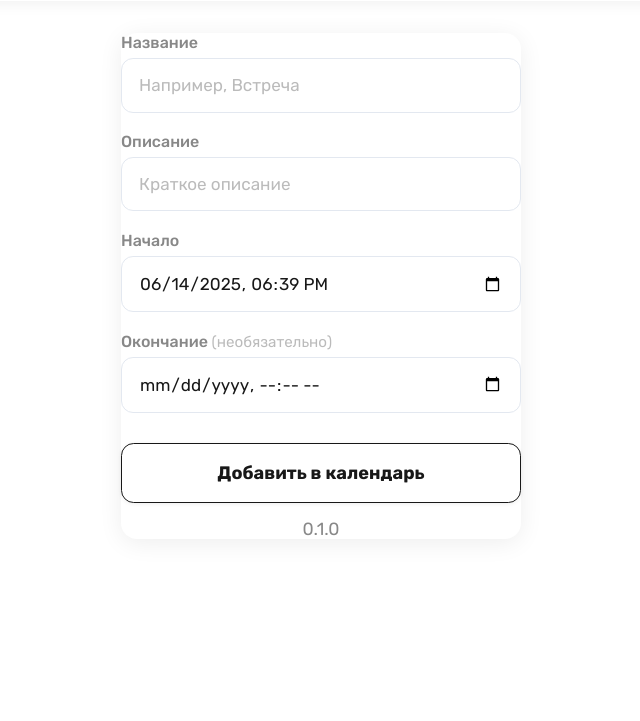
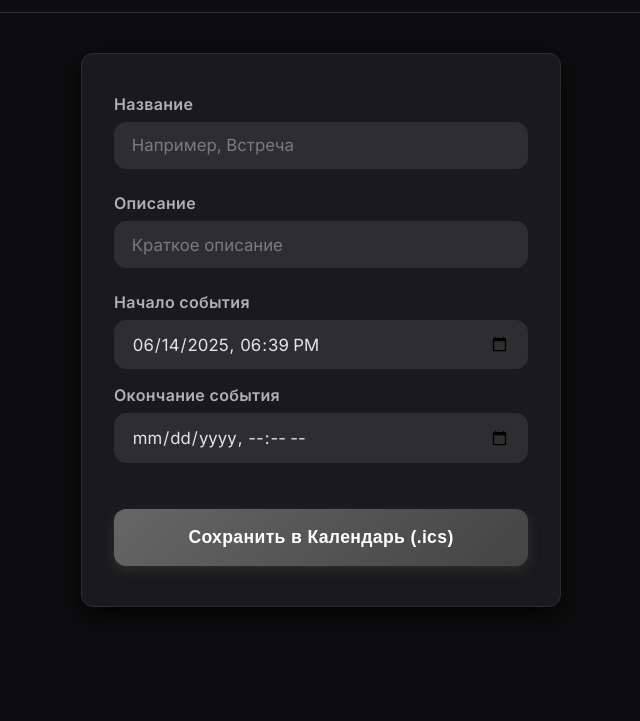
Before and after one commit to whoamin34505/pwa-calendar-events, a plain HTML site: page index.html in a window 1280 px wide. Shown: the part 79-800 px from the top of the page, without its empty margins (319-959 px from the left). Drawn offline with Linux system fonts and the light colour scheme.

Commit message:
LAST BEF PWA

```diff
--- a/index.html
+++ b/index.html
@@ -1,38 +1,40 @@
 <!DOCTYPE html>
 <html lang="ru">
 <head>
-    <meta charset="UTF-8">
-    <meta name="viewport" content="width=device-width, initial-scale=1.0">
-    <title>PWA Calendar Events</title>
-    <link href="https://fonts.googleapis.com/css2?family=Rubik:wght@400;500;700&display=swap" rel="stylesheet">
-    <link rel="stylesheet" href="styles.css">
+  <meta charset="UTF-8" />
+  <meta name="viewport" content="width=device-width, initial-scale=1.0, viewport-fit=cover" />
+  <title>Новое событие</title>
+  <link href="https://fonts.googleapis.com/css2?family=Rubik:wght@400;500;700&display=swap" rel="stylesheet" />
+  <link rel="stylesheet" href="styles.css" />
   <script src="script.js" defer></script>
 </head>
 <body>
   <header>
-        <h1>Добавить событие</h1>
+    <h1>Новое событие</h1>
   </header>
   <main>
-        <form id="event-form">
+    <form id="event-form" autocomplete="off">
       <div class="form-group">
         <label for="title">Название</label>
-                <input type="text" id="title" required placeholder="Например, Встреча">
+        <input type="text" id="title" required placeholder="Например, Встреча" />
       </div>
       <div class="form-group">
         <label for="description">Описание</label>
-                <input type="text" id="description" placeholder="Краткое описание">
+        <input type="text" id="description" required placeholder="Краткое описание" />
+      </div>
+      <div class="form-row">
+  <div class="form-group">
+    <label for="start-datetime">Начало события</label>
+    <input type="datetime-local" id="start-datetime" required>
   </div>
   <div class="form-group">
-                <label for="start-dt">Начало</label>
-                <input type="datetime-local" id="start-dt" required>
+    <label for="end-datetime">Окончание события</label>
+    <input type="datetime-local" id="end-datetime">
   </div>
-            <div class="form-group">
-                <label for="end-dt">Окончание <span class="optional">(необязательно)</span></label>
-                <input type="datetime-local" id="end-dt" placeholder="Необязательно">
 </div>
-            <button type="submit">Добавить в календарь</button>
+
+      <button type="submit">Сохранить в Календарь (.ics)</button>
     </form>
-        <div style="text-align: center; margin-top: 16px; font-size: 1.1em; color: #888;">0.1.0</div>
   </main>
 </body>
 </html>
--- a/script.js
+++ b/script.js
@@ -1,42 +1,45 @@
 document.addEventListener('DOMContentLoaded', function () {
     const form = document.getElementById('event-form');
-    const startInput = document.getElementById('start-dt');
-    const endInput = document.getElementById('end-dt');
+    const startInput = document.getElementById('start-datetime');
 
-    // Заполнить стартовое значение по-умолчанию
-    const now = new Date();
-    const pad = n => n.toString().padStart(2, '0');
-    const localNow = now.getFullYear() + '-' + pad(now.getMonth()+1) + '-' + pad(now.getDate()) +
-        'T' + pad(now.getHours()) + ':' + pad(now.getMinutes());
-    startInput.value = localNow;
+    // Функция для получения текущего локального времени в нужном формате
+    function getLocalDatetimeString() {
+        const now = new Date();
+        const year = now.getFullYear();
+        const month = String(now.getMonth() + 1).padStart(2, '0');
+        const day = String(now.getDate()).padStart(2, '0');
+        const hours = String(now.getHours()).padStart(2, '0');
+        const minutes = String(now.getMinutes()).padStart(2, '0');
+        return `${year}-${month}-${day}T${hours}:${minutes}`;
+    }
+
+    // Установка значения по умолчанию (локальное время телефона)
+    startInput.value = getLocalDatetimeString();
 
     form.addEventListener('submit', function (e) {
         e.preventDefault();
 
         const title = document.getElementById('title').value.trim();
         const description = document.getElementById('description').value.trim();
-        const start = startInput.value;
-        const end = endInput.value;
+        const startDateTime = document.getElementById('start-datetime').value;
+        const endDateTime = document.getElementById('end-datetime').value;
 
-        if (!start) {
+        if (!startDateTime) {
             alert("Укажите дату и время начала");
             return;
         }
 
-        const dtStart = start.replace(/[-:T]/g, '') + '00';
-        let dtEnd = '';
-        if (end) {
-            dtEnd = end.replace(/[-:T]/g, '') + '00';
+        // Формат для .ics: YYYYMMDDTHHMMSS
+        const dtStart = startDateTime.replace(/[-:]/g, '').slice(0, 15) + '00';
+        let dtEnd = dtStart;
+
+        if (endDateTime) {
+            dtEnd = endDateTime.replace(/[-:]/g, '').slice(0, 15) + '00';
         } else {
-            // если не указано окончание, по умолчанию +1 час
-            const dt = new Date(start);
-            dt.setHours(dt.getHours() + 1);
-            const y = dt.getFullYear();
-            const m = pad(dt.getMonth()+1);
-            const d = pad(dt.getDate());
-            const h = pad(dt.getHours());
-            const min = pad(dt.getMinutes());
-            dtEnd = `${y}${m}${d}T${h}${min}00`;
+            const start = new Date(startDateTime);
+            start.setHours(start.getHours() + 1);
+            const endStr = start.toLocaleString('sv-SE').replace(' ', 'T').slice(0, 16); // YYYY-MM-DDTHH:MM
+            dtEnd = endStr.replace(/[-:]/g, '') + '00';
         }
 
         const icsContent =
@@ -53,7 +56,6 @@ END:VCALENDAR`;
 
         const blob = new Blob([icsContent], { type: 'text/calendar' });
         const url = URL.createObjectURL(blob);
-
         const a = document.createElement('a');
         a.href = url;
         a.download = `${title || 'event'}.ics`;
--- a/styles.css
+++ b/styles.css
@@ -1,200 +1,135 @@
-@import url('https://fonts.googleapis.com/css2?family=Rubik:wght@400;500;700&display=swap');
+@import url('https://fonts.googleapis.com/css2?family=Inter:wght@400;600&display=swap');
 
-html, body, input, button, select, textarea, label {
-    font-family: 'Rubik', Arial, sans-serif;
+:root {
+  --bg: #0d0d0f;                /* ещё темнее фон */
+  --card-bg: #1a1a1d;
+  --text: #e5e5e7;
+  --border: #2e2e31;
+  --input-bg: #2e2e31;
+  --input-focus: #999999;       /* нейтральный серый вместо синего */
+  --input-shadow-focus: rgba(153, 153, 153, 0.4);
+  --button-bg: linear-gradient(135deg, #666666 0%, #444444 100%);
+  --button-hover-bg: linear-gradient(135deg, #555555 0%, #333333 100%);
+  --button-shadow: rgba(68, 68, 68, 0.5);
+  --accent: #ffffff;
+  --radius: 12px;
+  --shadow-card: 0 8px 24px rgba(0, 0, 0, 0.75);
+  --shadow-button: 0 4px 12px var(--button-shadow);
+}
+
+* {
+  box-sizing: border-box;
 }
 
 html, body {
-    margin: 0;
-    padding: 0;
-    background: #fff;
-    color: #181818;
-    min-height: 100vh;
-}
-
-@media (prefers-color-scheme: dark) {
-    html, body {
-        background: #232323;
-        color: #f7f7f7;
-    }
+  margin: 0;
+  padding: 0;
+  font-family: 'Inter', -apple-system, BlinkMacSystemFont, 'Segoe UI', Roboto, Oxygen,
+    Ubuntu, Cantarell, 'Open Sans', 'Helvetica Neue', sans-serif;
+  background: var(--bg);
+  color: var(--text);
+  -webkit-font-smoothing: antialiased;
+  -moz-osx-font-smoothing: grayscale;
 }
 
 header {
-    background: #fff;
-    color: #181818;
     text-align: center;
-    padding: 2em 1em 1.5em 1em;
-    border-bottom-left-radius: 1em;
-    border-bottom-right-radius: 1em;
-    box-shadow: 0 2px 16px #0001;
-    margin-bottom: 2em;
+    padding: 0.6em 0.5em;
+    font-size: 0.9rem;
+    font-weight: 600;
+    letter-spacing: 0.015em;
+    color: var(--accent);
+    border-bottom: 1px solid var(--border);
+    user-select: none;
+    text-shadow: 0 0.5px 1px rgba(0,0,0,0.8);
 }
 
 main {
-    max-width: 400px;
-    margin: 0 auto;
-    background: #fff;
-    border-radius: 1em;
-    position: relative;
-    z-index: 1;
-    box-shadow: 0 4px 24px 0 rgba(0,0,0,0.07);
-    overflow: visible;
+  max-width: 480px;
+  margin: 2.5em auto;
+  padding: 2.5em 2em;
+  background: var(--card-bg);
+  border-radius: var(--radius);
+  box-shadow: var(--shadow-card);
+  border: 1px solid var(--border);
+  transition: background 0.3s ease;
 }
 
-form#event-form {
-    position: relative;
-    z-index: 2;
-    display: flex;
-    flex-direction: column;
-    gap: 1.1em;
-    border-radius: 1em;
-    background: transparent;
-    overflow: visible;
+form {
+  display: flex;
+  flex-direction: column;
+  gap: 1.5em;
 }
 
-/* Воздушная белая окантовка с размытием по краям */
-form#event-form::before {
-    content: "";
-    position: absolute;
-    pointer-events: none;
-    inset: -18px; /* Ширина свечения */
-    border-radius: 1.5em;
-    /* Комбинируем белую линию и свечения */
-    box-shadow:
-        0 0 0 2.5px rgba(255,255,255,0.89),   /* четкая белая тонкая линия */
-        0 0 24px 7px rgba(255,255,255,0.45),  /* основное свечение */
-        0 0 60px 28px rgba(255,255,255,0.15); /* дальнее мягкое свечение */
-    /* Градиентная маска для плавного исчезновения свечения по краям */
-    -webkit-mask-image: radial-gradient(ellipse closest-side, rgba(0,0,0,1) 70%, rgba(0,0,0,0) 100%);
-    mask-image: radial-gradient(ellipse closest-side, rgba(0,0,0,1) 70%, rgba(0,0,0,0) 100%);
-    opacity: 0.93;
-    transition: opacity 0.17s;
-    box-sizing: border-box;
-}
-
-@media (prefers-color-scheme: dark) {
-    header {
-        background: #242424;
-        color: #fff;
-        box-shadow: 0 2px 12px #0007;
-    }
-    main {
-        background: #242424;
-        box-shadow: 0 4px 24px 0 rgba(0,0,0,0.16);
-    }
-    form#event-form::before {
-        box-shadow:
-            0 0 0 2px rgba(255,255,255,0.15),
-            0 0 32px 10px rgba(255,255,255,0.09),
-            0 0 64px 32px rgba(255,255,255,0.04);
-        opacity: 0.74;
-        -webkit-mask-image: radial-gradient(ellipse closest-side, rgba(0,0,0,1) 65%, rgba(0,0,0,0) 100%);
-        mask-image: radial-gradient(ellipse closest-side, rgba(0,0,0,1) 65%, rgba(0,0,0,0) 100%);
-    }
-}
-
-h1 {
-    text-align: center;
-    font-size: 1.3em;
-    font-weight: 700;
-    letter-spacing: 0.04em;
-    margin: 0;
-    color: inherit;
+.form-row {
+  display: flex;
+  flex-wrap: wrap;
+  gap: 1em;
 }
 
 .form-group {
-    display: flex;
-    flex-direction: column;
-    gap: 0.3em;
+  display: flex;
+  flex-direction: column;
+  flex: 1;
 }
 
 label {
-    font-size: 1em;
-    color: #888;
-    font-weight: 500;
-    margin-bottom: 0.1em;
-}
-
-@media (prefers-color-scheme: dark) {
-    label {
-        color: #b0b0b0;
-    }
-}
-
-.optional {
-    font-size: 0.95em;
-    color: #bbb;
-    font-weight: 400;
+  margin-bottom: 0.5em;
+  font-weight: 600;
+  font-size: 1em;
+  color: #b0b0b5;
+  letter-spacing: 0.02em;
+  user-select: none;
+  transition: color 0.3s ease;
 }
 
 input[type="text"],
 input[type="datetime-local"] {
-    border: 1px solid #e3e8f0;
-    border-radius: 0.7em;
-    padding: 0.94em 1em;
-    font-size: 1.07em;
-    background: #fff;
-    color: #181818;
-    transition: border 0.15s, background 0.13s;
-    margin-bottom: 0.1em;
-    box-shadow: 0 1px 3px #0000;
+  padding: 0.75em 1em;
+  font-size: 1.05em;
+  color: var(--text);
+  background: var(--input-bg);
+  border: 1.5px solid var(--border);
+  border-radius: var(--radius);
+  transition: border-color 0.3s ease, box-shadow 0.3s ease;
+  outline-offset: 0;
+  box-shadow: none;
+  font-weight: 400;
+  font-family: inherit;
 }
 
-input[type="text"]:focus,
-input[type="datetime-local"]:focus {
-    border: 1.5px solid #181818;
-    background: #fafafa;
-    outline: none;
+input[type="text"]::placeholder,
+input[type="datetime-local"]::placeholder {
+  color: #7a7a80;
+  font-weight: 400;
 }
 
-@media (prefers-color-scheme: dark) {
-    input[type="text"],
-    input[type="datetime-local"] {
-        background: #292929;
-        color: #f7f7f7;
-        border: 1px solid #313131;
-    }
-    input[type="text"]:focus,
-    input[type="datetime-local"]:focus {
-        background: #222;
-        border: 1.5px solid #f7f7f7;
-    }
-}
-
-input::placeholder {
-    color: #bbb;
-    opacity: 1;
+input:focus {
+  border-color: var(--input-focus);
+  box-shadow: 0 0 10px 3px var(--input-shadow-focus);
+  outline: none;
 }
 
 button[type="submit"] {
-    margin-top: 0.6em;
-    background: #fff;
-    color: #181818;
-    border: 1.5px solid #181818;
-    border-radius: 0.7em;
-    padding: 1em 0;
-    font-size: 1.13em;
-    font-weight: 600;
-    cursor: pointer;
-    transition: background 0.13s, color 0.13s, border-color 0.13s;
-    box-shadow: 0 1px 4px #0001;
+  margin-top: 1.3em;
+  padding: 1em 1.4em;
+  font-size: 1.1em;
+  font-weight: 700;
+  color: var(--accent);
+  background: var(--button-bg);
+  border: none;
+  border-radius: var(--radius);
+  cursor: pointer;
+  box-shadow: var(--shadow-button);
+  transition: background 0.3s ease, box-shadow 0.3s ease, transform 0.12s ease;
+  user-select: none;
+  letter-spacing: 0.02em;
 }
 
-button[type="submit"]:hover {
-    background: #fafafa;
-    color: #000;
-    border-color: #000;
+button[type="submit"]:hover,
+button[type="submit"]:focus {
+  background: var(--button-hover-bg);
+  box-shadow: 0 6px 20px var(--button-shadow);
+  transform: translateY(-2px);
+  outline: none;
 }
-
-@media (max-width: 600px) {
-    main {
-        max-width: 98vw;
-        padding: 1.1em 0.2em;
-    }
-    h1 {
-        font-size: 1.08em;
-    }
-    header {
-        padding: 1.2em 0.3em 1em 0.3em;
-    }
-}
```
Lines whose indentation alone changed are shown as unchanged.
